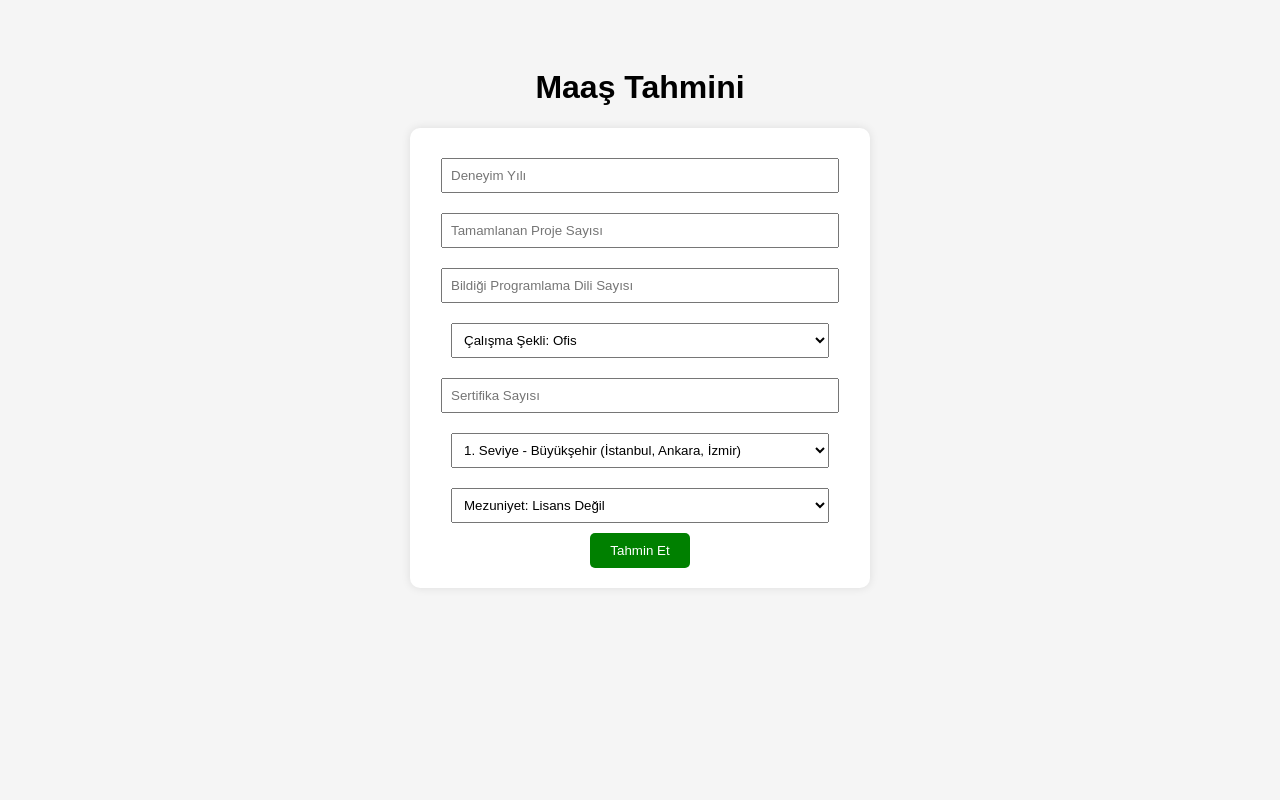
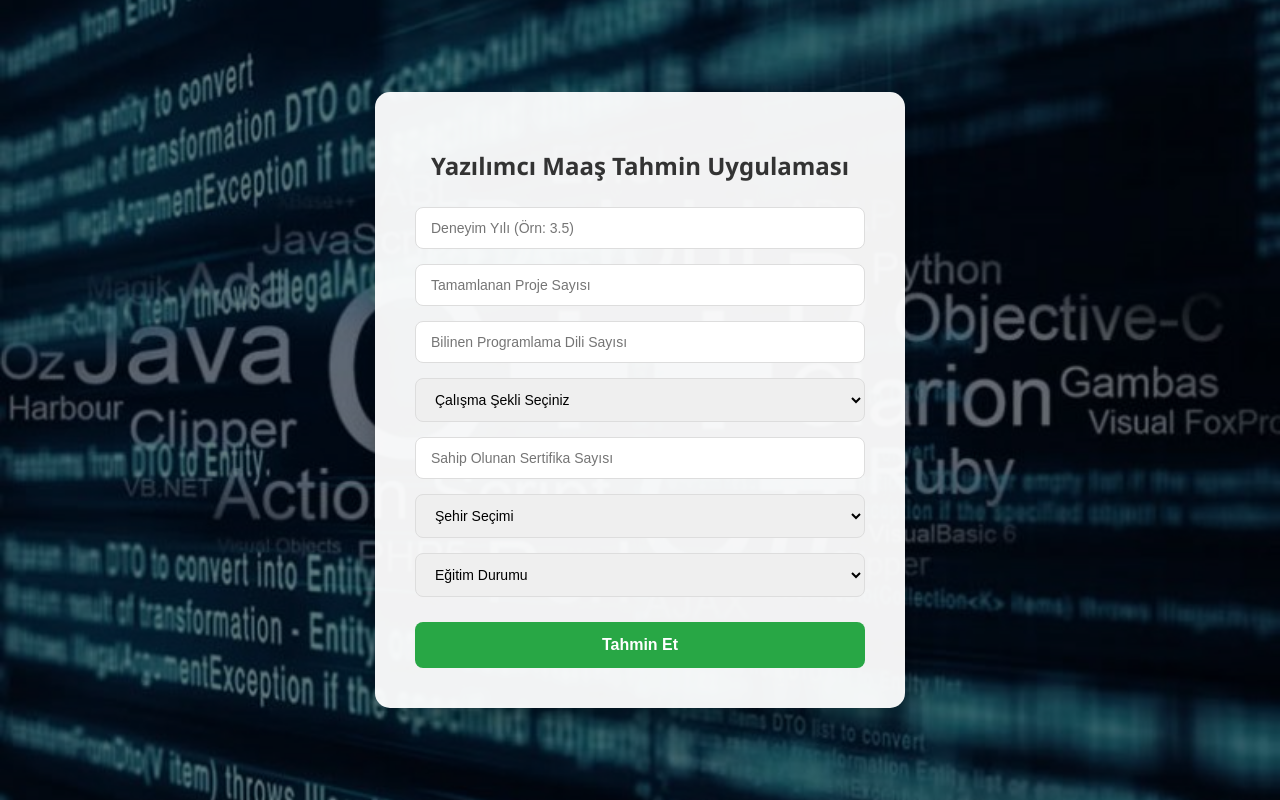
Before and after one commit to MertSayan/MLP_Flask, a Flask app: page / in a window 1280 px wide. Run offline with Flask 3, Linux system fonts and the light colour scheme; parts of the project's set-up code (start-up, migrations or seed data) failed here and were passed over.

Commit message:
gorsel eklendi, arayuz guncellendi

```diff
--- a/templates/index.html
+++ b/templates/index.html
@@ -1,70 +1,153 @@
 <!DOCTYPE html>
-<html>
+<html lang="tr">
 <head>
-    <title>Maaş Tahmini</title>
+    <meta charset="UTF-8">
+    <meta name="viewport" content="width=device-width, initial-scale=1.0">
+    <title>Maaş Tahmin Sistemi</title>
     <style>
+        /* Genel Sayfa Ayarları */
         body {
-            font-family: Arial;
-            background-color: #f5f5f5;
+            margin: 0;
+            padding: 0;
+            font-family: 'Segoe UI', Tahoma, Geneva, Verdana, sans-serif;
+            /* Arka plan resmini static klasöründen çekiyoruz */
+            background: url("{{ url_for('static', filename='yazilimgorsel.jpg') }}") no-repeat center center fixed;
+            background-size: cover;
+            height: 100vh;
+            display: flex;
+            justify-content: center; /* Yatay ortalama */
+            align-items: center;     /* Dikey ortalama */
+        }
+
+        /* Resmin üzerine koyu bir filtre atıyoruz ki yazılar okunsun */
+        body::before {
+            content: "";
+            position: absolute;
+            top: 0; left: 0; right: 0; bottom: 0;
+            background: rgba(0, 0, 0, 0.5); /* %50 siyahlık */
+            z-index: -1;
+        }
+
+        /* Beyaz Kutu (Form Alanı) */
+        .container {
+            background: rgba(255, 255, 255, 0.95); /* Hafif şeffaf beyaz */
+            padding: 40px;
+            width: 100%;
+            max-width: 450px; /* Çok geniş olmasını engeller */
+            border-radius: 15px;
+            box-shadow: 0 15px 30px rgba(0,0,0,0.3); /* Gölge efekti */
             text-align: center;
-            padding: 40px;
         }
-        .container {
-            background: white;
-            padding: 20px;
-            width: 420px;
-            margin: auto;
-            border-radius: 10px;
-            box-shadow: 0 0 10px rgba(0,0,0,0.1);
+
+        h1 {
+            color: #333;
+            margin-bottom: 25px;
+            font-size: 24px;
+            font-weight: 600;
         }
+
+        /* Form Elemanları Tasarımı */
+        form {
+            display: flex;
+            flex-direction: column;
+            gap: 15px; /* Elemanlar arası boşluk */
+        }
+
         input, select {
-            width: 90%;
-            padding: 8px;
-            margin: 10px 0;
+            width: 100%;
+            padding: 12px 15px;
+            border: 1px solid #ddd;
+            border-radius: 8px;
+            font-size: 14px;
+            box-sizing: border-box; /* Padding taşmasını engeller */
+            transition: border-color 0.3s;
         }
+
+        input:focus, select:focus {
+            outline: none;
+            border-color: #4CAF50; /* Tıklanınca yeşil çerçeve */
+            background-color: #f9f9f9;
+        }
+
+        /* Buton Tasarımı */
         button {
-            padding: 10px 20px;
-            background-color: green;
+            padding: 14px;
+            background-color: #28a745; /* Modern yeşil */
             color: white;
             border: none;
-            border-radius: 5px;
+            border-radius: 8px;
+            font-size: 16px;
+            font-weight: bold;
+            cursor: pointer;
+            transition: background-color 0.3s, transform 0.1s;
+            margin-top: 10px;
+        }
+
+        button:hover {
+            background-color: #218838;
+        }
+
+        button:active {
+            transform: scale(0.98); /* Basılma efekti */
+        }
+
+        /* Sonuç Alanı */
+        .result-box {
+            margin-top: 25px;
+            padding: 15px;
+            background-color: #e8f5e9;
+            border: 1px solid #c3e6cb;
+            color: #155724;
+            border-radius: 8px;
+            animation: fadeIn 0.5s;
+        }
+
+        @keyframes fadeIn {
+            from { opacity: 0; transform: translateY(-10px); }
+            to { opacity: 1; transform: translateY(0); }
         }
     </style>
 </head>
 <body>
 
-    <h1>Maaş Tahmini</h1>
+    <div class="container">
+        <h1>Yazılımcı Maaş Tahmin Uygulaması</h1>
 
-    <div class="container">
         <form action="/predict" method="POST">
+            <input type="number" name="years_exp" step="0.1" placeholder="Deneyim Yılı (Örn: 3.5)" required>
 
-            <input type="number" name="years_exp" step="0.1" placeholder="Deneyim Yılı" required>
             <input type="number" name="num_projects" placeholder="Tamamlanan Proje Sayısı" required>
-            <input type="number" name="prog_langs" placeholder="Bildiği Programlama Dili Sayısı" required>
+
+            <input type="number" name="prog_langs" placeholder="Bilinen Programlama Dili Sayısı" required>
 
             <select name="remote">
-                <option value="0">Çalışma Şekli: Ofis</option>
-                <option value="1">Çalışma Şekli: Uzaktan</option>
+                <option value="" disabled selected>Çalışma Şekli Seçiniz</option>
+                <option value="0">🏢 Ofis</option>
+                <option value="1">🏠 Uzaktan (Remote)</option>
             </select>
 
-            <input type="number" name="certs" placeholder="Sertifika Sayısı" required>
+            <input type="number" name="certs" placeholder="Sahip Olunan Sertifika Sayısı" required>
 
             <select name="city_level" required>
-                <option value="1">1. Seviye - Büyükşehir (İstanbul, Ankara, İzmir)</option>
-                <option value="2">2. Seviye - Gelişmiş Şehir (Antalya, Bursa, Kocaeli vb.)</option>
-                <option value="3">3. Seviye - Diğer Şehirler</option>
+                <option value="" disabled selected>Şehir Seçimi </option>
+                <option value="1">🏙️ 1. Seviye (İstanbul, Ankara, İzmir)</option>
+                <option value="2">🏢 2. Seviye (Balıkesir, Bursa vb.)</option>
+                <option value="3">🏘️ 3. Seviye (Diğer Şehirler)</option>
             </select>
 
             <select name="lisans">
-                <option value="0">Mezuniyet: Lisans Değil</option>
-                <option value="1">Mezuniyet: Lisans</option>
+                <option value="" disabled selected>Eğitim Durumu</option>
+                <option value="0">🎓 Lisans Değil</option>
+                <option value="1">🎓 Lisans Mezunu</option>
             </select>
 
             <button type="submit">Tahmin Et</button>
         </form>
 
         {% if prediction %}
-            <h2>Tahmini Maaş: {{ prediction }} TL</h2>
+            <div class="result-box">
+                <h2>Tahmini Maaş:<br> {{ prediction }} TL</h2>
+            </div>
         {% endif %}
     </div>
 
```
Also changed, not shown: static/yazilimgorsel.jpg (added).
